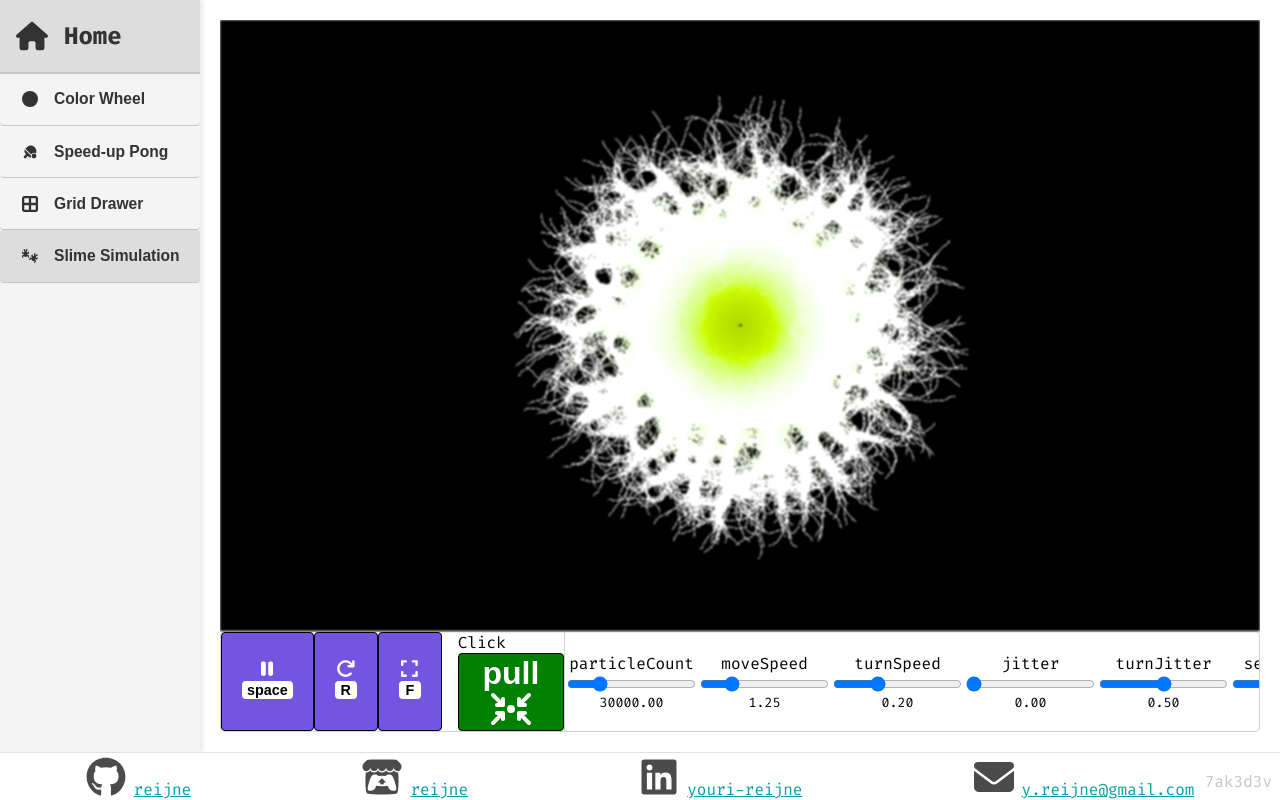
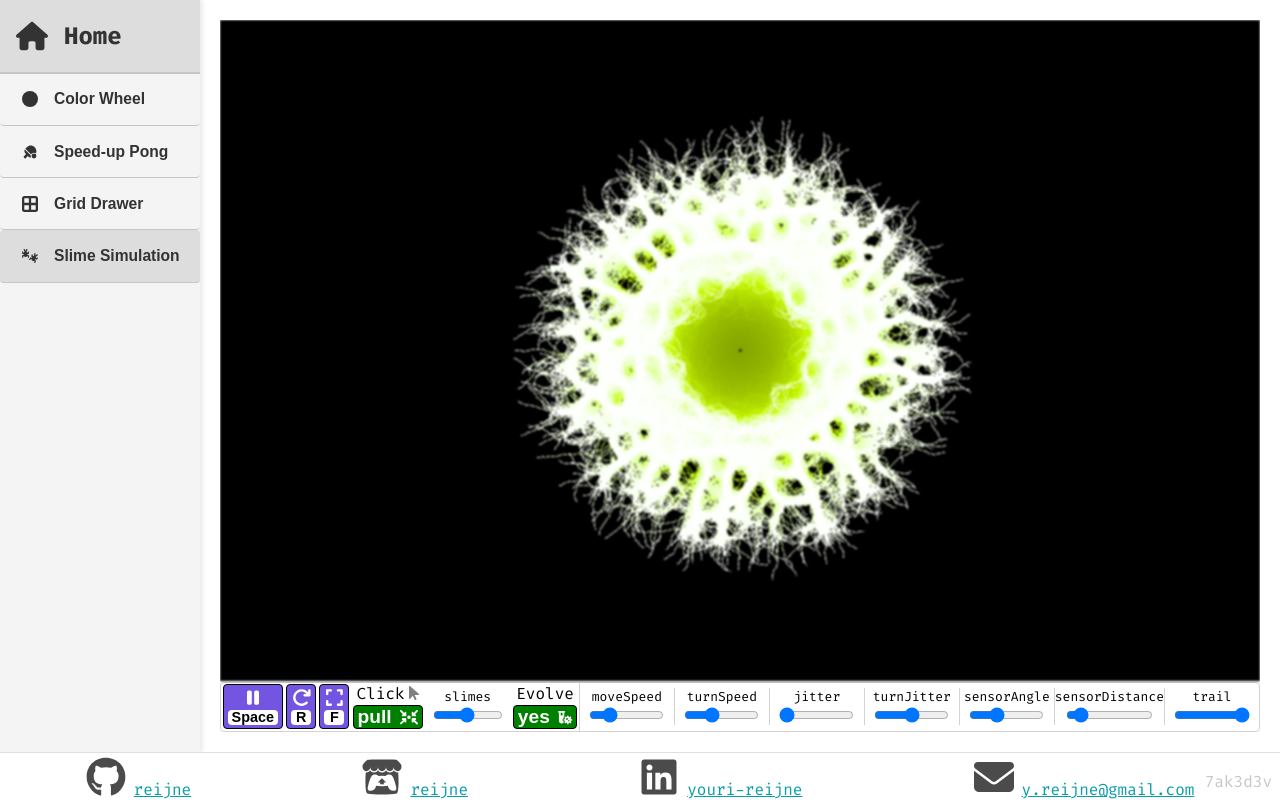
Before and after one commit to reijne/web_app, a React (Create React App) app: page / in a window 1280 px wide. Both pictures are taken after a click on the button "View Projects". Built offline with nearby package versions, Linux system fonts and the light colour scheme.

Commit message:
Update Slime Simulation to Evolve over time

```diff
--- a/src/Projects/Slime/Slime.css
+++ b/src/Projects/Slime/Slime.css
@@ -22,23 +22,27 @@
         width: 100%;
         display: flex;
         flex-grow: 1;
+        overflow-y: hidden;
         flex-wrap: wrap;
         justify-content: space-around;
         align-items: center;
         margin-left: 0.5rem;
         margin-right: 0.5rem;
-
-        & .labeled-input {
-            display: flex;
-            flex-direction: column;
-        }
     }
 
-    & .click-action-wrapper {
-        justify-content: start;
-        text-align: left;
-        margin-left: 1rem;
-        flex-shrink: 1;
+    & .labeled-input {
+        display: flex;
+        flex-grow: 1;
+        flex-direction: column;
+        align-items: center;
+        font-size: small;
+        &:not(:last-child) {
+            border-right: 1px solid lightgray;
+        }
+
+        & input {
+            width: 80%;
+        }
     }
 
     & .controls {
@@ -52,17 +56,36 @@
         border-radius: 0.25rem;
         overflow: hidden;
 
+        & button {
+            margin: 0.1rem;
+        }
+
         & .config-panel {
             border-left: 1px solid lightgray;
-            overflow: scroll;
+            overflow: auto;
             flex-wrap: nowrap;
             margin: 0;
         }
     }
 
+    & .click-action-wrapper {
+        justify-content: start;
+        text-align: left;
+        align-items: center;
+        display: flex;
+        flex-direction: column;
+        margin-left: 0rem;
+        margin-right: 0;
+        flex-shrink: 1;
+    }
+
     & .click-action {
         color: white;
-        font-size: 2rem;
+        font-size: larger;
+        display: flex;
+        justify-content: center;
+        align-items: center;
+        flex-grow: 1;
 
         &.none {
             background-color: grey;
@@ -73,6 +96,23 @@
         &.pull {
             background-color: green;
         }
+
+        .icon {
+            margin-left: 0.5rem;
+            font-size: 0.75em;
+        }
+    }
+
+    & button,
+    & kbd {
+        padding: 0rem 0.25rem;
+    }
+
+    & kbd {
+        margin-top: 0.25rem;
+        margin-left: 0;
+        margin-right: 0;
+        margin-bottom: 0;
     }
 
     & button.primary {
--- a/src/Projects/Slime/index.tsx
+++ b/src/Projects/Slime/index.tsx
@@ -1,5 +1,6 @@
 import React, { useEffect, useRef, useState } from 'react';
 
+import { faArrowPointer } from '@fortawesome/free-solid-svg-icons/faArrowPointer';
 import { faArrowRotateRight } from '@fortawesome/free-solid-svg-icons/faArrowRotateRight';
 import { faArrowsToCircle } from '@fortawesome/free-solid-svg-icons/faArrowsToCircle';
 import { faBan } from '@fortawesome/free-solid-svg-icons/faBan';
@@ -8,6 +9,7 @@ import { faCompress } from '@fortawesome/free-solid-svg-icons/faCompress';
 import { faExpand } from '@fortawesome/free-solid-svg-icons/faExpand';
 import { faPause } from '@fortawesome/free-solid-svg-icons/faPause';
 import { faPlay } from '@fortawesome/free-solid-svg-icons/faPlay';
+import { faVialVirus } from '@fortawesome/free-solid-svg-icons/faVialVirus';
 import { FontAwesomeIcon } from '@fortawesome/react-fontawesome';
 import * as THREE from 'three';
 
@@ -24,18 +26,23 @@ interface ConfigValue {
     value: number;
     min: number;
     max: number;
+    decimals?: number;
 }
 
-export interface SlimeConfig {
-    particleCount: ConfigValue;
-    trailStrength: ConfigValue;
-    moveSpeed: ConfigValue;
-    sensorAngle: ConfigValue;
-    sensorDistance: ConfigValue;
-    turnSpeed: ConfigValue;
-    jitter: ConfigValue;
-    turnJitter: ConfigValue;
-}
+const slimeConfigKeys = [
+    'slimes',
+    'moveSpeed',
+    'turnSpeed',
+    'jitter',
+    'turnJitter',
+    'sensorAngle',
+    'sensorDistance',
+    'trail',
+] as const;
+
+type SlimeConfigKey = (typeof slimeConfigKeys)[number];
+
+export type SlimeConfig = Record<SlimeConfigKey, ConfigValue>;
 
 export interface SlimeParticle {
     x: number;
@@ -43,11 +50,12 @@ export interface SlimeParticle {
     angle: number;
 }
 
-let SLIME_CONFIG: SlimeConfig = {
-    particleCount: {
-        value: 30_000,
-        min: 10_000,
-        max: 100_000,
+const DEFAULT_SLIME_CONFIG: SlimeConfig = {
+    slimes: {
+        value: 25_000,
+        min: 1_000,
+        max: 50_000,
+        decimals: 0,
     },
     moveSpeed: { value: 1.25, min: 0.5, max: 4 },
     turnSpeed: { value: 0.2, min: 0.05, max: 0.5 },
@@ -59,17 +67,16 @@ let SLIME_CONFIG: SlimeConfig = {
         max: Math.PI / 2,
     },
     sensorDistance: { value: 8.5, min: 5, max: 40 },
-    trailStrength: { value: 0.99, min: 0.9, max: 0.9999999999999 },
+    trail: { value: 0.99, min: 0.9, max: 0.99, decimals: 3 },
     ...SessionStorage.slimeConfig.get(),
 };
 
 // ===== Evolution for Slime Config =====
 const EVOLVE = {
-    enabled: true,
-    periodMs: 500, // how often to evolve
-    magnitude: 0.1, // fraction of (max - min) per nudge
+    periodMs: 5000, // how often to evolve
+    magnitude: 0.25, // fraction of (max - min) per nudge
     fieldsPerStep: 1, // how many fields to nudge each time
-    excluded: ['particleCount'],
+    excluded: ['slimes'],
 };
 
 // Pick K distinct random items
@@ -85,7 +92,16 @@ function pickK<T>(arr: T[], k: number) {
 // Nudge one ConfigValue by a tiny random amount
 function nudge(val: ConfigValue, mag = EVOLVE.magnitude): number {
     const range = val.max - val.min;
-    const delta = (Math.random() * 2 - 1) * (range * mag);
+
+    // Original, taking random steps each time, scaled with magnitude.
+    // const delta = (Math.random() * 2 - 1) * (range * mag);
+
+    // Either take a positive or negative step
+    let delta = range * mag;
+    if (Math.random() < 0.5) {
+        delta *= -1;
+    }
+
     return clamp(val.value + delta, val.min, val.max);
 }
 
@@ -191,9 +207,13 @@ const SlimeSceneThree: React.FC = () => {
     const containerRef = useRef<HTMLDivElement | null>(null);
 
     // Slime state
+    const slime = useRef<SlimeConfig>({ ...DEFAULT_SLIME_CONFIG });
+    // Slime state copy, used to update input sliders reactively.
+    // eslint-disable-next-line
+    const [slimeUI, setSlimeUI] = useState<SlimeConfig>(slime.current);
     const [clickBehavior, setClickBehavior] = useState<ClickBehaviorAction>('pull');
     const [isRunning, setIsRunning] = useState(true);
-    const [isFullscreen, setIsFullScreen] = useState(false);
+    const [isEvolving, setIsEvolving] = useState(true);
     const [reset, setReset] = useState(0);
 
     // For rendering
@@ -219,10 +239,9 @@ const SlimeSceneThree: React.FC = () => {
     // We'll store the texture that we draw onto a plane
     const textureRef = useRef<THREE.DataTexture | null>(null);
 
-    // =============
-    // Resize handler
-    // =============
-    useEffect(() => {
+    const isFullscreen = () => document.fullscreenElement != null;
+
+    useEffect(function resizeHandler() {
         const el = containerRef.current;
         if (!el) {
             return;
@@ -241,10 +260,8 @@ const SlimeSceneThree: React.FC = () => {
         return () => ro.disconnect();
     }, []);
 
-    // =========================
-    // Initialize Three.js scene
-    // =========================
-    useEffect(() => {
+    useEffect(
+        function initThreeJsScene() {
             if (containerRef.current == null || sceneSize == null) {
                 return;
             }
@@ -258,7 +275,14 @@ const SlimeSceneThree: React.FC = () => {
             const scene = new THREE.Scene();
             // OrthographicCamera "fills" the region from (0,0) to (width,height)
             // if we set left=0, right=width, etc. We'll just invert y for convenience.
-        const camera = new THREE.OrthographicCamera(0, sceneSize.width, sceneSize.height, 0, -1, 1);
+            const camera = new THREE.OrthographicCamera(
+                0,
+                sceneSize.width,
+                sceneSize.height,
+                0,
+                -1,
+                1
+            );
             camera.position.set(0, 0, 1);
             camera.lookAt(0, 0, 0);
 
@@ -314,32 +338,42 @@ const SlimeSceneThree: React.FC = () => {
                 mat.dispose();
                 tex.dispose();
             };
-    }, [reset, sceneSize]);
+        },
+        [reset, sceneSize]
+    );
 
-    // ===============================
-    // Slime "simulation" re-initialize
-    // ===============================
-    useEffect(() => {
+    useEffect(
+        function createSlimeTrailAndParticles() {
             if (sceneSize == null) {
                 return;
             }
 
             // Re-init trail buffer
-        trailRef.current = createTrailBuffer(trailRef.current, sceneSize.width, sceneSize.height);
+            if (
+                trailRef.current == null ||
+                trailRef.current.length !== sceneSize.height ||
+                trailRef.current[0].length !== sceneSize.width
+            ) {
+                trailRef.current = createTrailBuffer(
+                    trailRef.current,
+                    sceneSize.width,
+                    sceneSize.height
+                );
+            }
 
             // Re-init particles
-        if (particlesRef.current.length !== SLIME_CONFIG.particleCount.value) {
+            if (particlesRef.current.length !== slime.current.slimes.value) {
                 // Create brand new set
-            particlesRef.current = Array.from({ length: SLIME_CONFIG.particleCount.value }, () =>
+                particlesRef.current = Array.from({ length: slime.current.slimes.value }, () =>
                     createParticle(sceneSize.width, sceneSize.height)
                 );
             }
-    }, [sceneSize, reset]);
+        },
+        [sceneSize, slime.current.slimes.value, reset]
+    );
 
-    // ===============
-    // Animation / Loop
-    // ===============
-    useEffect(() => {
+    useEffect(
+        function update() {
             if (sceneSize == null) {
                 return;
             }
@@ -362,7 +396,12 @@ const SlimeSceneThree: React.FC = () => {
                 mouse.y = rect.height - (e.clientY - rect.top);
             };
             const handleMouseDown = () => {
-            mouse.down = true;
+                mouse.down =
+                    true &&
+                    mouse.x > 0 &&
+                    mouse.y > 0 &&
+                    mouse.x < sceneSize.width &&
+                    mouse.y < sceneSize.height;
             };
             const handleMouseUp = () => {
                 mouse.down = false;
@@ -407,14 +446,14 @@ const SlimeSceneThree: React.FC = () => {
                     }
 
                     // 1. Add jitter to the angle
-                p.angle += (Math.random() - 0.5) * SLIME_CONFIG.turnJitter.value;
+                    p.angle += (Math.random() - 0.5) * slime.current.turnJitter.value;
                     // 2. Move the particle using the updated angle
                     p.x +=
-                    Math.cos(p.angle) * SLIME_CONFIG.moveSpeed.value +
-                    (Math.random() - 0.5) * SLIME_CONFIG.jitter.value;
+                        Math.cos(p.angle) * slime.current.moveSpeed.value +
+                        (Math.random() - 0.5) * slime.current.jitter.value;
                     p.y +=
-                    Math.sin(p.angle) * SLIME_CONFIG.moveSpeed.value +
-                    (Math.random() - 0.5) * SLIME_CONFIG.jitter.value;
+                        Math.sin(p.angle) * slime.current.moveSpeed.value +
+                        (Math.random() - 0.5) * slime.current.jitter.value;
                     clampToBounds(p, sceneSize.width, sceneSize.height);
 
                     // 3. Mark trail
@@ -432,32 +471,32 @@ const SlimeSceneThree: React.FC = () => {
                 }
                 particlesRef.current.forEach((p) => {
                     const forwardX = Math.floor(
-                    p.x + Math.cos(p.angle) * SLIME_CONFIG.sensorDistance.value
+                        p.x + Math.cos(p.angle) * slime.current.sensorDistance.value
                     );
                     const forwardY = Math.floor(
-                    p.y + Math.sin(p.angle) * SLIME_CONFIG.sensorDistance.value
+                        p.y + Math.sin(p.angle) * slime.current.sensorDistance.value
                     );
 
                     const leftX = Math.floor(
                         p.x +
-                        Math.cos(p.angle - SLIME_CONFIG.sensorAngle.value) *
-                            SLIME_CONFIG.sensorDistance.value
+                            Math.cos(p.angle - slime.current.sensorAngle.value) *
+                                slime.current.sensorDistance.value
                     );
                     const leftY = Math.floor(
                         p.y +
-                        Math.sin(p.angle - SLIME_CONFIG.sensorAngle.value) *
-                            SLIME_CONFIG.sensorDistance.value
+                            Math.sin(p.angle - slime.current.sensorAngle.value) *
+                                slime.current.sensorDistance.value
                     );
 
                     const rightX = Math.floor(
                         p.x +
-                        Math.cos(p.angle + SLIME_CONFIG.sensorAngle.value) *
-                            SLIME_CONFIG.sensorDistance.value
+                            Math.cos(p.angle + slime.current.sensorAngle.value) *
+                                slime.current.sensorDistance.value
                     );
                     const rightY = Math.floor(
                         p.y +
-                        Math.sin(p.angle + SLIME_CONFIG.sensorAngle.value) *
-                            SLIME_CONFIG.sensorDistance.value
+                            Math.sin(p.angle + slime.current.sensorAngle.value) *
+                                slime.current.sensorDistance.value
                     );
 
                     // clamp
@@ -473,9 +512,9 @@ const SlimeSceneThree: React.FC = () => {
                     const rI = trailCurrent[safeRightY][safeRightX];
 
                     if (lI > fI && lI > rI) {
-                    p.angle -= SLIME_CONFIG.turnSpeed.value;
+                        p.angle -= slime.current.turnSpeed.value;
                     } else if (rI > fI && rI > lI) {
-                    p.angle += SLIME_CONFIG.turnSpeed.value;
+                        p.angle += slime.current.turnSpeed.value;
                     }
                 });
             };
@@ -524,7 +563,7 @@ const SlimeSceneThree: React.FC = () => {
                 if (trailRef.current) {
                     for (let y = 0; y < sceneSize.height; y++) {
                         for (let x = 0; x < sceneSize.width; x++) {
-                        trailRef.current[y][x] *= SLIME_CONFIG.trailStrength.value;
+                            trailRef.current[y][x] *= slime.current.trail.value;
                         }
                     }
                 }
@@ -538,7 +577,8 @@ const SlimeSceneThree: React.FC = () => {
 
                         // Scale the mesh by the bubble radius.
                         // (CircleGeometry has radius=1 by default, so we scale).
-                    const bubbleRadius = mouse.size * Math.min(sceneSize.width, sceneSize.height);
+                        const bubbleRadius =
+                            mouse.size * Math.min(sceneSize.width, sceneSize.height);
                         circleRef.current.scale.set(bubbleRadius, bubbleRadius, 1);
                     } else {
                         circleRef.current.visible = false;
@@ -557,12 +597,6 @@ const SlimeSceneThree: React.FC = () => {
                 // 5. Next frame
                 frameRef.current = (frameRef.current + COLOR_FADE_SPEED) % 360;
 
-            let str = '';
-            for (const key in SLIME_CONFIG) {
-                str = `${str} | ${key} | ${SLIME_CONFIG[key as keyof SlimeConfig].value}`;
-            }
-            console.log(str);
-
                 animId = requestAnimationFrame(renderLoop);
             };
 
@@ -578,7 +612,9 @@ const SlimeSceneThree: React.FC = () => {
                     cancelAnimationFrame(animId);
                 }
             };
-    }, [clickBehavior, isRunning, sceneSize, reset]);
+        },
+        [clickBehavior, isRunning, sceneSize, reset]
+    );
 
     // ===============
     // UI Handlers
@@ -591,8 +627,6 @@ const SlimeSceneThree: React.FC = () => {
 
     useEffect(() => {
         const onChange = () => {
-            setIsFullScreen(!!document.fullscreenElement);
-            // kick layout-dependent effects that rely on ResizeObserver
             window.dispatchEvent(new Event('resize'));
         };
         document.addEventListener('fullscreenchange', onChange);
@@ -600,7 +634,7 @@ const SlimeSceneThree: React.FC = () => {
     }, []);
 
     const toggleFullScreen = () => {
-        if (document.fullscreenElement) {
+        if (isFullscreen()) {
             document.exitFullscreen?.().catch(() => {});
         } else {
             containerRef.current?.requestFullscreen?.().catch(() => {});
@@ -625,7 +659,7 @@ const SlimeSceneThree: React.FC = () => {
             if (e.key === 'f') {
                 toggleFullScreen();
             }
-            if (e.key === ' ') {
+            if (e.key === ' ' || e.key === 'Spacebar') {
                 setIsRunning(!isRunning);
             }
         };
@@ -634,63 +668,86 @@ const SlimeSceneThree: React.FC = () => {
     }, [reset, isRunning, isFullscreen]);
 
     useEffect(() => {
-        if (!EVOLVE.enabled) {
+        if (!isEvolving) {
             return;
         }
 
         const id = window.setInterval(() => {
-            // Decide which keys to touch
-            const keys = Object.keys(SLIME_CONFIG) as (keyof SlimeConfig)[];
-            // Keep particleCount rare, and only a tiny step
-            const nonCount = keys.filter((k) => !EVOLVE.excluded.includes(k));
+            const nonCount = slimeConfigKeys.filter((k) => !EVOLVE.excluded.includes(k));
             const chosen = pickK(nonCount, Math.min(EVOLVE.fieldsPerStep, nonCount.length));
-
-            const next: SlimeConfig = { ...SLIME_CONFIG };
 
             // Nudge chosen fields
             for (const k of chosen) {
-                const cv = next[k];
-                next[k] = { ...cv, value: nudge(cv) };
+                const currentValue = slime.current[k];
+                slime.current[k] = { ...currentValue, value: nudge(currentValue) };
+                setSlimeUI({ ...slime.current });
             }
-
-            // Persist
-            SessionStorage.slimeConfig.set(next);
-            SLIME_CONFIG = next;
         }, EVOLVE.periodMs);
 
         return () => clearInterval(id);
-    }, []);
+    }, [isEvolving]);
+
+    const renderSlider = (key: SlimeConfigKey) => {
+        const { min, max, value } = slime.current[key];
+        return (
+            <div className="labeled-input" key={key}>
+                <label>{key}</label>
+                <input
+                    type="range"
+                    min={min}
+                    max={max}
+                    step={(max - min) / 100}
+                    value={value}
+                    onChange={(e) => {
+                        const v = parseFloat(e.target.value);
+                        // update sim (ref)
+                        slime.current[key].value = v;
+                        // update UI
+                        setSlimeUI({ ...slime.current });
+                        SessionStorage.slimeConfig.set(slime.current);
+                    }}
+                />
+            </div>
+        );
+    };
 
     return (
         <div className="slime-container">
-            {/* Put your Three.js container ONLY for the scene */}
+            {/* Three.js container, only for the scene. */}
             <div id={'slime-scene'} className="scene" ref={containerRef} />
 
             {/* Controls */}
             <div className="controls">
                 <button
-                    className="primary flex-column align-items-center justify-content-center"
+                    className="primary column items-center content-center"
                     onClick={() => setIsRunning(!isRunning)}
                 >
                     <FontAwesomeIcon icon={isRunning ? faPause : faPlay} />
-                    <kbd>space</kbd>
+                    <kbd>Space</kbd>
                 </button>
                 <button
-                    className="primary flex-column align-items-center justify-content-center"
+                    className="primary column items-center content-center"
                     onClick={performReset}
                 >
                     <FontAwesomeIcon icon={faArrowRotateRight} />
                     <kbd>R</kbd>
                 </button>
                 <button
-                    className="primary flex-column align-items-center justify-content-center"
+                    className="primary column items-center content-center"
                     onClick={toggleFullScreen}
                 >
-                    <FontAwesomeIcon icon={isFullscreen ? faCompress : faExpand} />
+                    <FontAwesomeIcon icon={isFullscreen() ? faCompress : faExpand} />
                     <kbd>F</kbd>
                 </button>
                 <div className="click-action-wrapper">
+                    <div className="row items-center">
                         Click
+                        <FontAwesomeIcon
+                            style={{ color: 'gray', paddingLeft: '.25rem' }}
+                            className="icon"
+                            icon={faArrowPointer}
+                        />
+                    </div>
                     <button
                         className={`click-action ${clickBehavior}`}
                         onClick={() => {
@@ -709,26 +766,25 @@ const SlimeSceneThree: React.FC = () => {
                     </button>
                 </div>
 
+                {/* Render particles separately */}
+                <div className="row items-center">{renderSlider('slimes')}</div>
+
+                <div className="click-action-wrapper">
+                    Evolve
+                    <button
+                        className={`click-action ${isEvolving ? 'green' : 'gray'}`}
+                        onClick={() => setIsEvolving(!isEvolving)}
+                    >
+                        {isEvolving ? 'yes' : 'no'}
+                        <FontAwesomeIcon className="icon" icon={isEvolving ? faVialVirus : faBan} />
+                    </button>
+                </div>
+
                 {/* Slime config range inputs */}
                 <div className="config-panel">
-                    {Object.entries(SLIME_CONFIG).map(([key, { min, max, value }]) => (
-                        <div className="labeled-input" key={key}>
-                            <label>{key}</label>
-                            <input
-                                type="range"
-                                min={min}
-                                max={max}
-                                step={(max - min) / 100}
-                                value={value.toFixed(2)}
-                                onChange={(e) => {
-                                    const newValue = parseFloat(e.target.value);
-                                    SLIME_CONFIG[key as keyof SlimeConfig].value = newValue;
-                                    SessionStorage.slimeConfig.set(SLIME_CONFIG);
-                                }}
-                            />
-                            <small>{SLIME_CONFIG[key as keyof SlimeConfig].value.toFixed(2)}</small>
-                        </div>
-                    ))}
+                    {slimeConfigKeys
+                        .filter((key) => !EVOLVE.excluded.includes(key))
+                        .map(renderSlider)}
                 </div>
             </div>
         </div>
--- a/src/index.css
+++ b/src/index.css
@@ -63,7 +63,7 @@ button.secondary,
 button.red,
 button.green {
     color: white;
-    padding: 0.5rem 1rem;
+    padding: 0.25rem 0.5rem;
 }
 
 button.primary {
@@ -83,20 +83,24 @@ button.green {
     background-color: green;
 }
 
-.flex-row {
+button.gray {
+    background-color: gray;
+}
+
+.row {
     display: flex;
 }
 
-.flex-column {
+.column {
     display: flex;
     flex-direction: column;
 }
 
-.justify-content-center {
+.content-center {
     justify-content: center;
 }
 
-.align-items-center {
+.items-center {
     align-items: center;
 }
 
```
Lines whose indentation alone changed are shown as unchanged.
